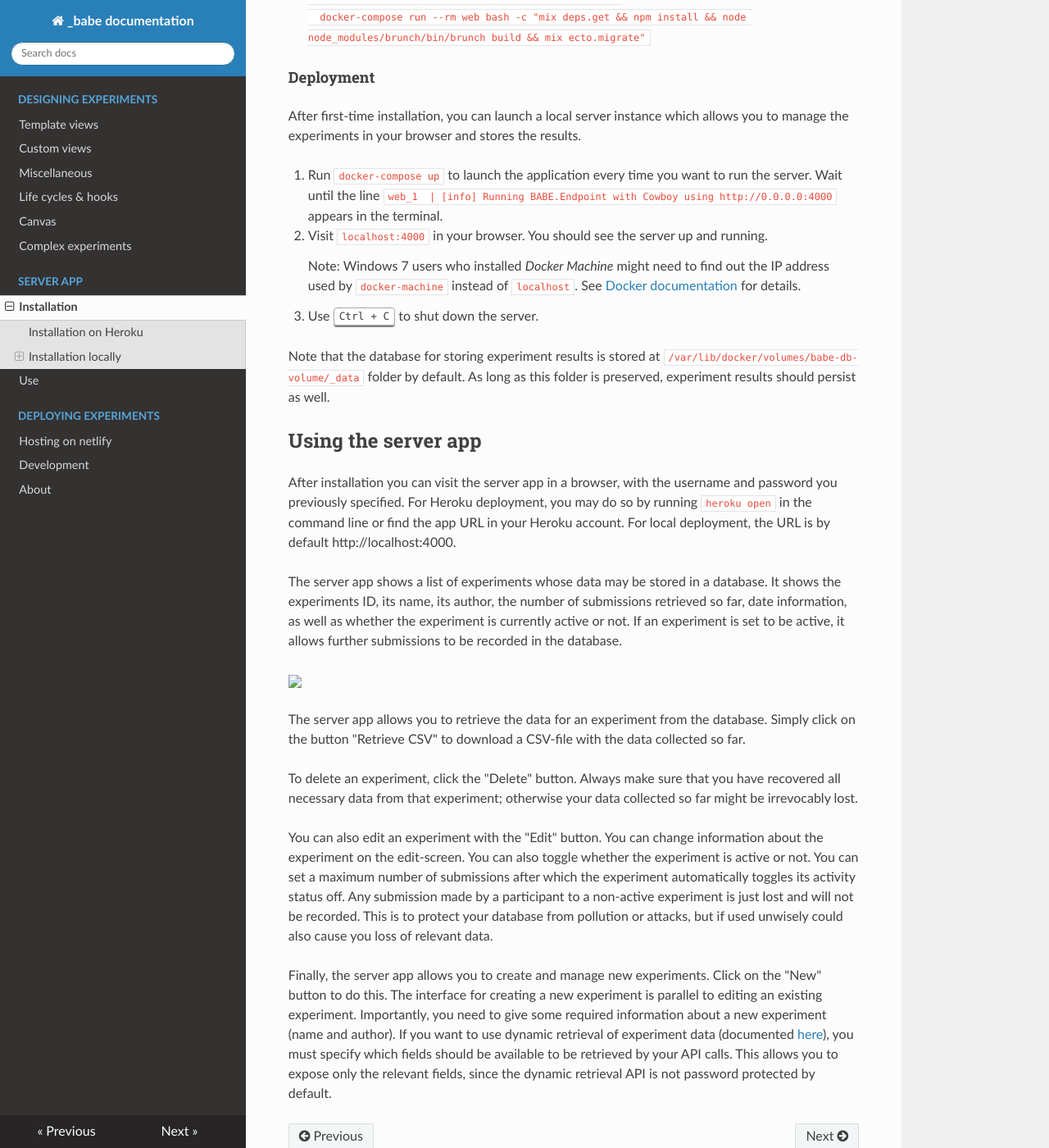
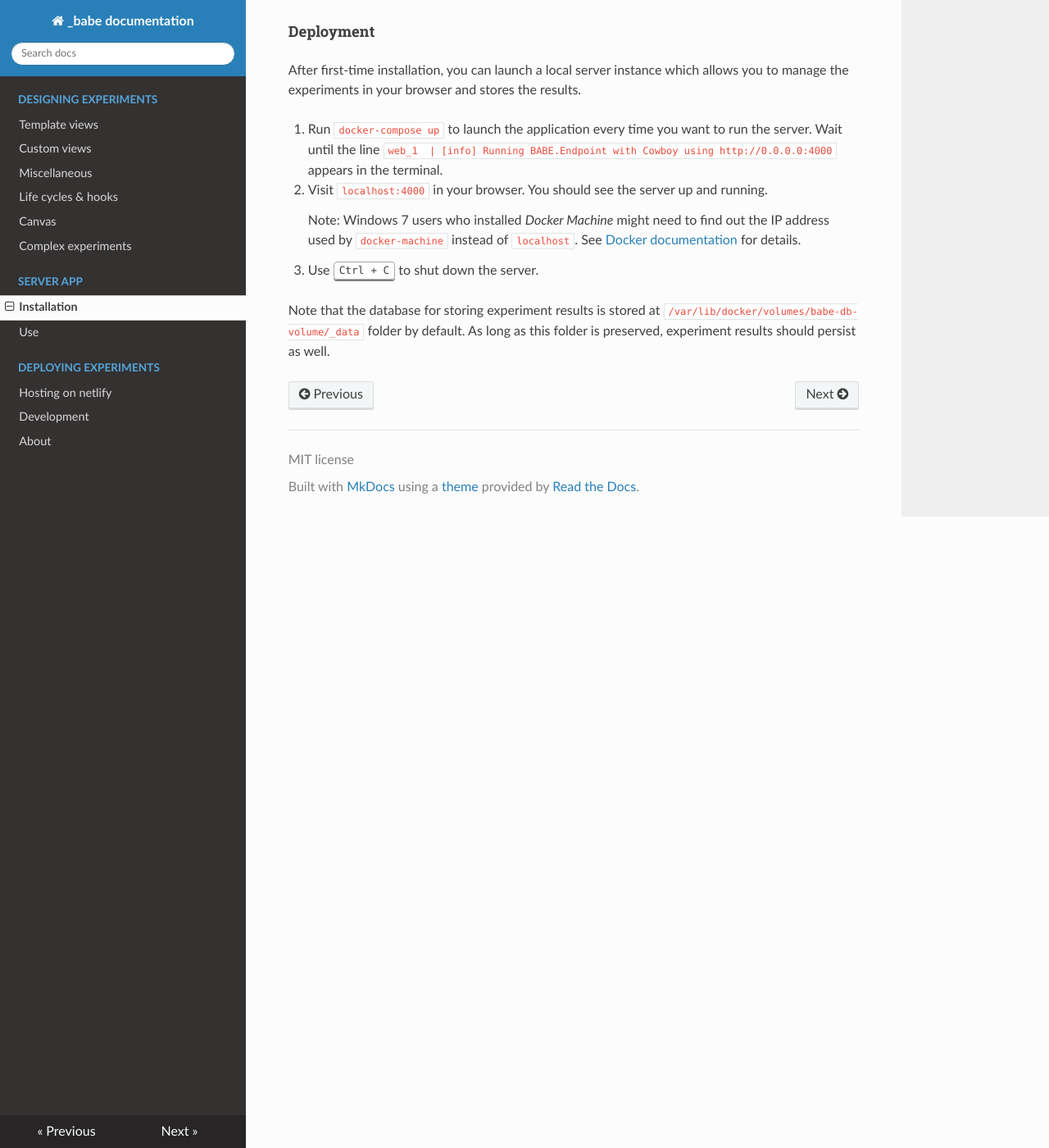
Before and after one commit to magpie-ea/magpie-v3-docs, an MkDocs documentation site: the page built from docs/02_using_the_server_app/01_installation.md, in a window 1280 px wide and 1400 px high, scrolled down 2127 px. Shown: the whole window at 82% size. Built offline with MkDocs 1.6.1, drawn with Linux system fonts in a browser that asks for light colours; nearby versions of some CDN libraries.

```diff
--- a/docs/02_using_the_server_app/01_installation.md
+++ b/docs/02_using_the_server_app/01_installation.md
@@ -1,5 +1,3 @@
-# Installation
-
 ## Installation on Heroku
 
 The _babe server app can be hosted on any hosting service or your own server. We here describe the process for
@@ -94,34 +92,3 @@
 3. Use <kbd>Ctrl + C</kbd> to shut down the server.
 
 Note that the database for storing experiment results is stored at `/var/lib/docker/volumes/babe-db-volume/_data` folder by default. As long as this folder is preserved, experiment results should persist as well.
-
-# Using the server app
-
-After installation you can visit the server app in a browser, with the username and password you previously specified. For Heroku deployment, you may do so by running `heroku open` in the command line or find the app URL in your Heroku account. For local deployment, the URL is by default http://localhost:4000.
-
-The server app shows a list of experiments whose data may be stored in a database. It
-shows the experiments ID, its name, its author, the number of submissions retrieved so far,
-date information, as well as whether the experiment is currently active or not. If an
-experiment is set to be active, it allows further submissions to be recorded in the
-database.
-
-<img src="../images/server_app_screen.png" width="100%">
-
-The server app allows you to retrieve the data for an experiment from the database. Simply
-click on the button "Retrieve CSV" to download a CSV-file with the data collected so far.
-
-To delete an experiment, click the "Delete" button. Always make sure that you have recovered
-all necessary data from that experiment; otherwise your data collected so far might be
-irrevocably lost.
-
-You can also edit an experiment with the "Edit" button. You can change information about the
-experiment on the edit-screen. You can also toggle whether the experiment is active or not. You
-can set a maximum number of submissions after which the experiment automatically toggles its
-activity status off. Any submission made by a participant to a non-active experiment is just
-lost and will not be recorded. This is to protect your database from pollution or attacks, but
-if used unwisely could also cause you loss of relevant data.
-
-Finally, the server app allows you to create and manage new experiments. Click on the
-"New" button to do this. The interface for creating a new experiment is parallel to editing an
-existing experiment. Importantly, you need to give some required information about a
-new experiment (name and author). If you want to use dynamic retrieval of experiment data (documented [here](../experiments/09dynamics)), you must specify which fields should be available to be retrieved by your API calls. This allows you to expose only the relevant fields, since the dynamic retrieval API is not password protected by default.
```
Also changed, not shown: docs/01_designing_experiments/01_views.md (+23 -23 lines), docs/01_designing_experiments/05_canvas.md (+3 -3 lines), docs/02_using_the_server_app/02_use.md (+0 -1 lines).
